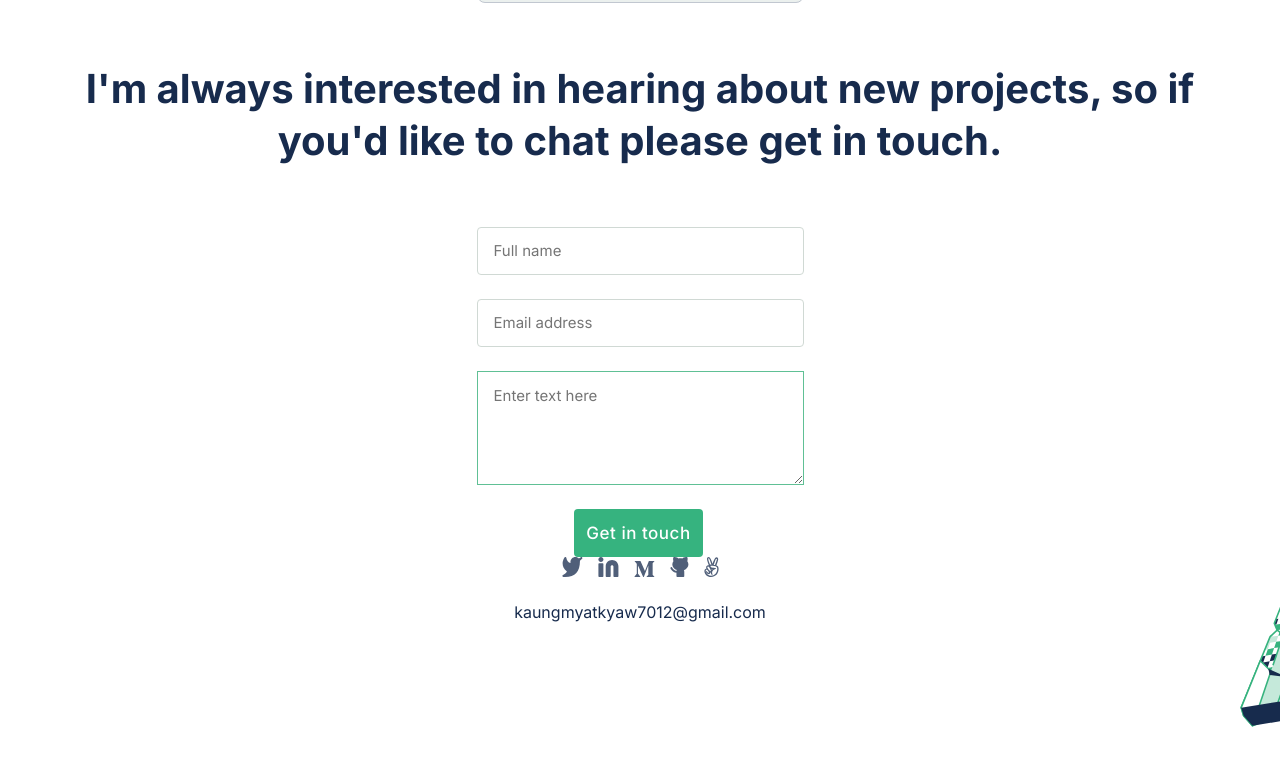
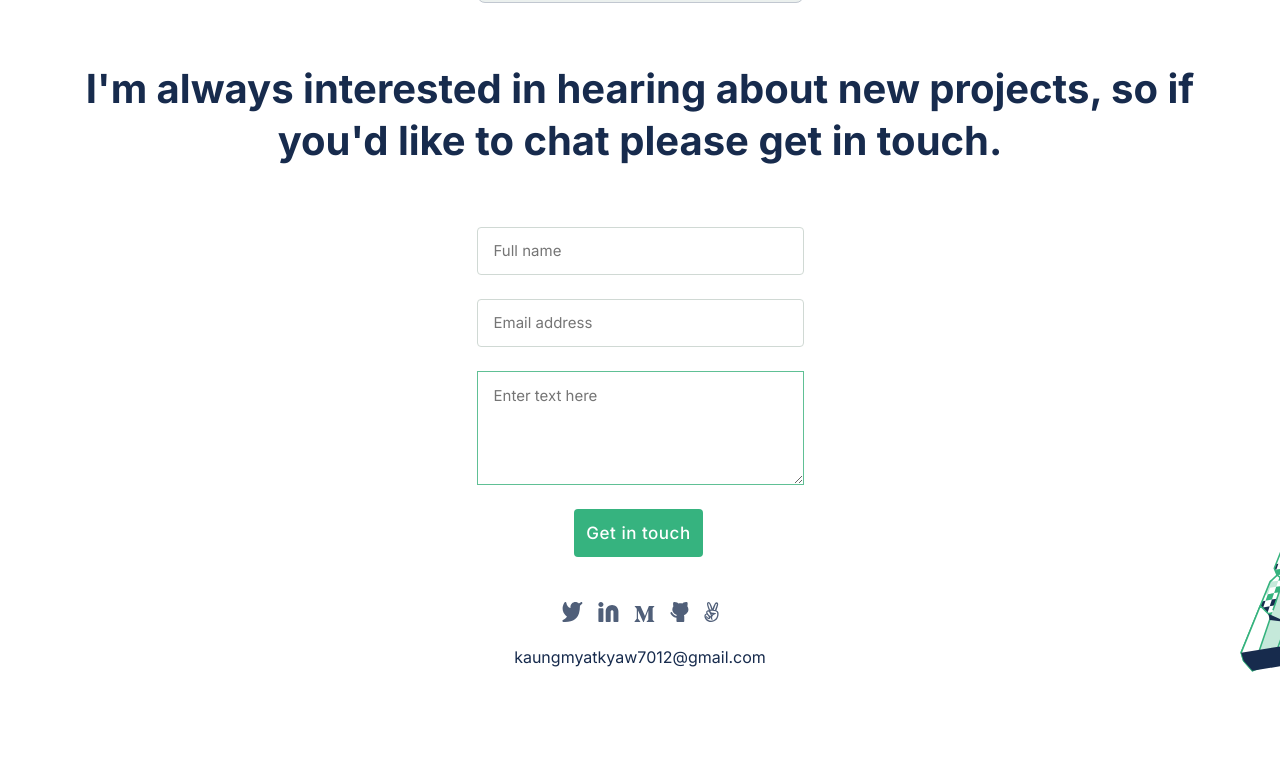
Before and after one commit to Rhaegar121/My-Portfolio-Project, a website: page index.html in a window 1280 px wide. Shown: the part 5485-6250 px from the top of the page. Before the commit the page ends 6213 px from the top, so only its background shows below. Drawn offline with Linux system fonts and the light colour scheme.

Commit message:
add name attribute to the input and add margin to the footer

```diff
--- a/style.css
+++ b/style.css
@@ -318,6 +318,7 @@ textarea::placeholder {
   column-gap: 15px;
   text-decoration: none;
   align-items: baseline;
+  margin-top: 45px;
 }
 
 #form-session .social-media-icon-form li {
@@ -330,5 +331,5 @@ textarea::placeholder {
   font-size: 16px;
   font-weight: 400;
   line-height: 32px;
-  padding-bottom: 100px;
+  margin-bottom: 350px;
 }
```
